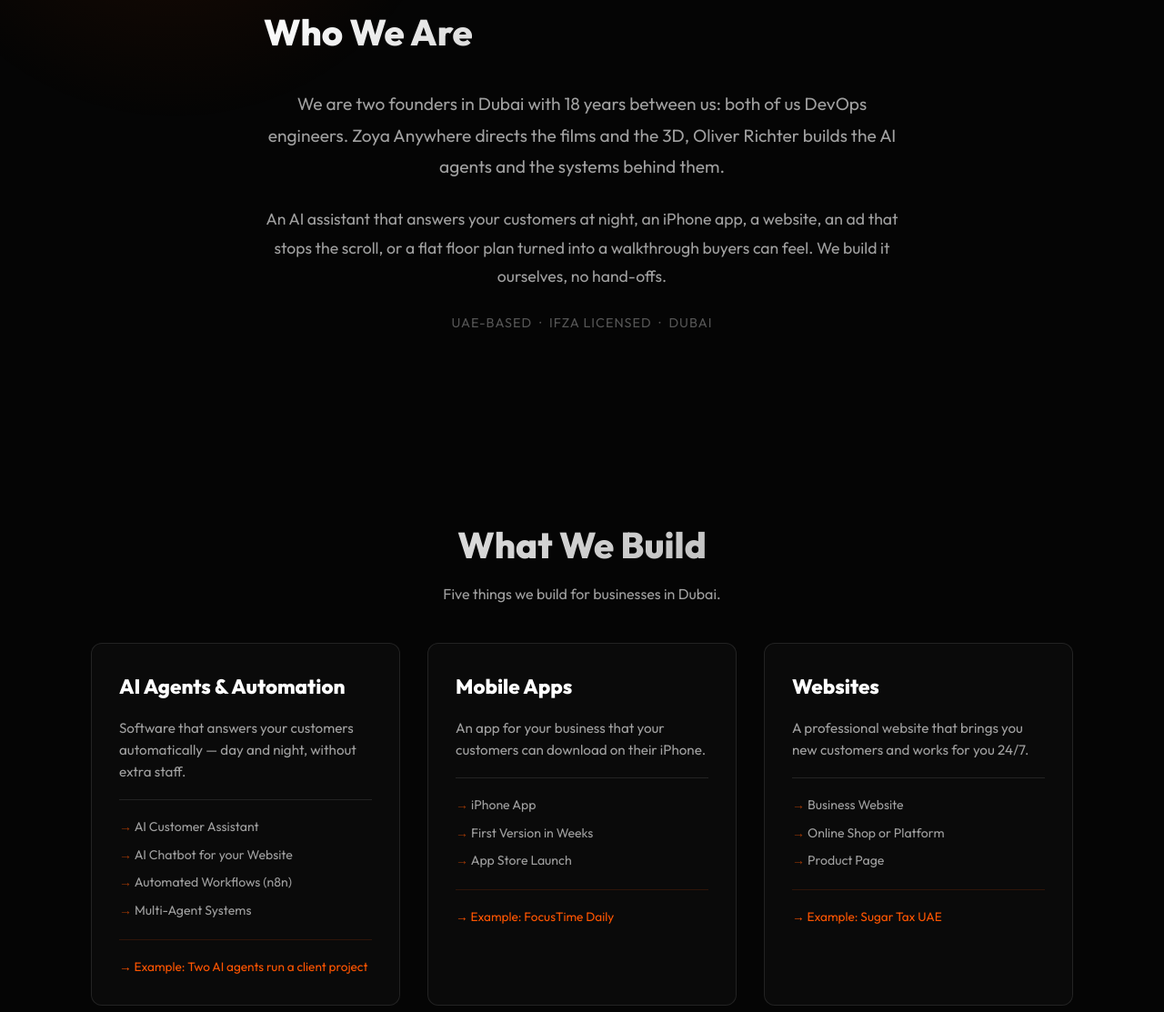
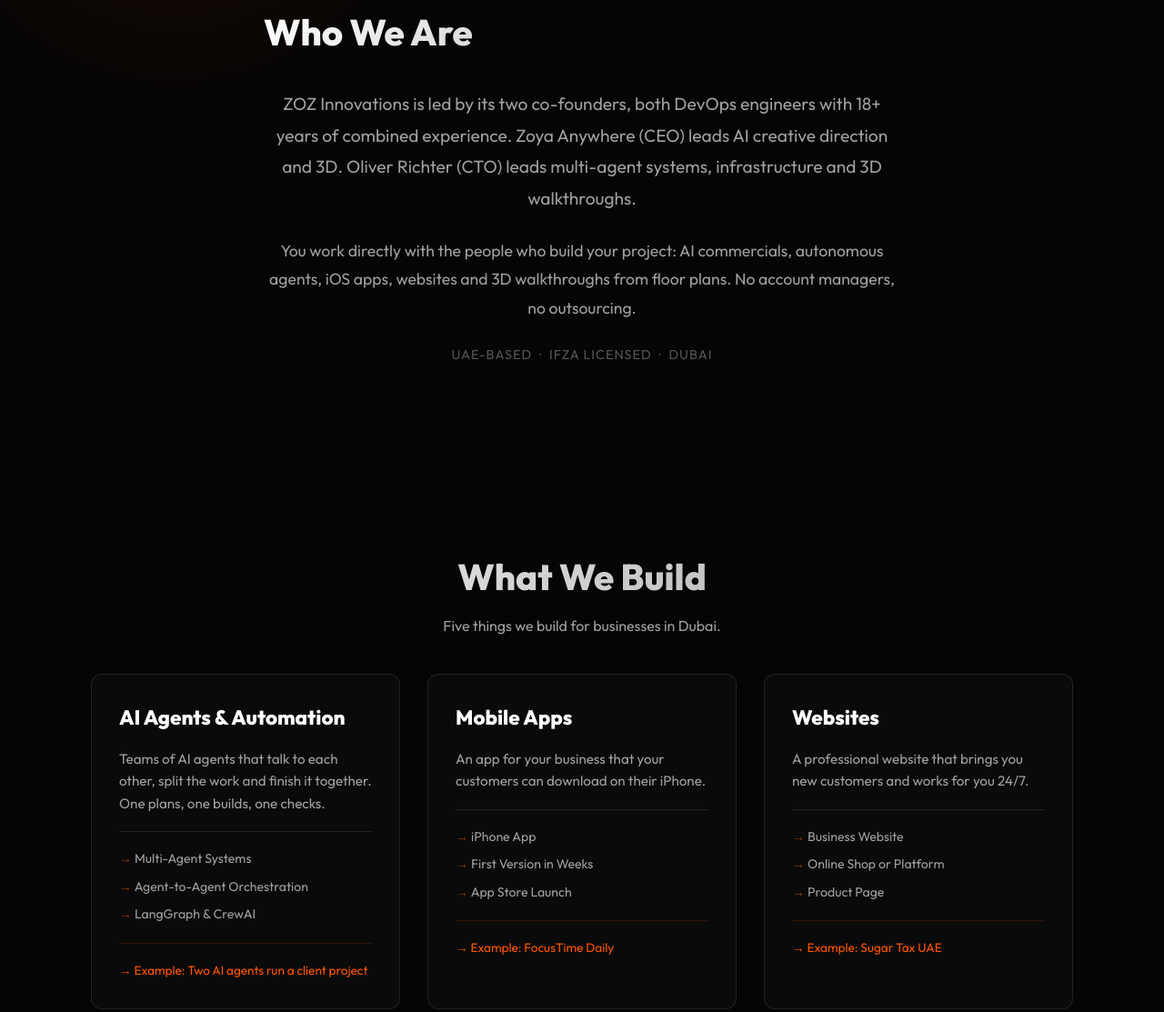
Before and after one commit to zozinnovations/zoz-website, a website built with Vite: page index.html in a window 1280 px wide. Shown: the part 823-1936 px from the top of the page at 91% size. Built offline with nearby package versions, Linux system fonts and the light colour scheme.

Commit message:
Multi-agent card (LangGraph, CrewAI), new Who We Are, drop n8n

```diff
--- a/index.html
+++ b/index.html
@@ -77,7 +77,8 @@
             "LLM Applications",
             "Multi-Agent Systems",
             "AI Automation",
-            "n8n Workflows",
+            "LangGraph",
+            "CrewAI",
             "DevOps",
             "Mobile App Development",
             "Swift iOS Engineering",
@@ -191,10 +192,10 @@
                 <h2 class="gradient-text" style="font-size: 2.5rem; margin-bottom: 30px;">Who We Are</h2>
                 <div style="max-width: 700px; margin: 0 auto; text-align: center;">
                     <p style="font-size: 1.2rem; color: var(--text-secondary); margin-bottom: 24px; line-height: 1.8;">
-                        We are two founders in Dubai with 18 years between us: both of us DevOps engineers. Zoya Anywhere directs the films and the 3D, Oliver Richter builds the AI agents and the systems behind them.
+                        ZOZ Innovations is led by its two co-founders, both DevOps engineers with 18+ years of combined experience. Zoya Anywhere (CEO) leads AI creative direction and 3D. Oliver Richter (CTO) leads multi-agent systems, infrastructure and 3D walkthroughs.
                     </p>
                     <p style="font-size: 1.1rem; color: var(--text-secondary); margin-bottom: 24px; line-height: 1.8;">
-                        An AI assistant that answers your customers at night, an iPhone app, a website, an ad that stops the scroll, or a flat floor plan turned into a walkthrough buyers can feel. We build it ourselves, no hand-offs.
+                        You work directly with the people who build your project: AI commercials, autonomous agents, iOS apps, websites and 3D walkthroughs from floor plans. No account managers, no outsourcing.
                     </p>
                     <p style="font-size: 0.9rem; color: #555; margin-top: 10px; letter-spacing: 1px; text-transform: uppercase;">
                         UAE-based &nbsp;·&nbsp; IFZA Licensed &nbsp;·&nbsp; Dubai
@@ -210,12 +211,11 @@
                 <div class="grid grid-4col">
                     <div class="card service-card">
                         <h3>AI Agents &amp; Automation</h3>
-                        <p style="margin-bottom:18px;">Software that answers your customers automatically — day and night, without extra staff.</p>
+                        <p style="margin-bottom:18px;">Teams of AI agents that talk to each other, split the work and finish it together. One plans, one builds, one checks.</p>
                         <ul class="service-list">
-                            <li>AI Customer Assistant</li>
-                            <li>AI Chatbot for your Website</li>
-                            <li>Automated Workflows (n8n)</li>
                             <li>Multi-Agent Systems</li>
+                            <li>Agent-to-Agent Orchestration</li>
+                            <li>LangGraph &amp; CrewAI</li>
                         </ul>
                         <div style="margin-top:16px;padding-top:16px;border-top:1px solid rgba(255,85,0,0.15);">
                             <a href="https://www.youtube.com/shorts/1hOzcvk4eTM" target="_blank" style="color:var(--accent-color);font-size:0.85rem;">→ Example: Two AI agents run a client project</a>
--- a/public/llms.txt
+++ b/public/llms.txt
@@ -21,7 +21,7 @@
 - Rapid visual iteration and asset generation pipelines with delivery in days.
 
 ### 2. Autonomous Multi-Agent Systems & Distributed Automation
-- Production deployment of collaborative, role-based AI agent frameworks that autonomously execute complex operational workflows and multi-step data pipelines.
+- Production deployment of collaborative, role-based AI agent frameworks (LangGraph, CrewAI) that autonomously execute complex operational workflows and multi-step data pipelines.
 - Enterprise-grade backend infrastructure, deterministic tool-calling agents, and tailored retrieval workflows built to remove organizational bottlenecks.
 
 ### 3. AI 3D, Spatial Media & Architectural Walkthroughs
@@ -39,7 +39,6 @@
 - [Dubai Apartment 3D Walkthrough](https://www.youtube.com/shorts/L_QeP63UPLA): Architectural 2D floor plan transformed into a photorealistic Blender walkthrough video.
 - [Multi-Agent System Pipeline](https://www.youtube.com/shorts/1hOzcvk4eTM): Demonstration of collaborative AI agents executing multi-step project tasks.
 - [Voice Agent Automation](https://www.youtube.com/shorts/L3Vt1ny65Sk): Demonstration of deterministic AI voice processing.
-- [n8n Automation Pipeline](https://www.youtube.com/shorts/SWuaWYIvqXQ): Automated backend orchestration and data flow.
 
 ## Official Links & Resources
 - [Company Profile & Capabilities](https://zozinnovations.com/company-profile.html): Full studio profile, licensing, and technical capabilities.
```
